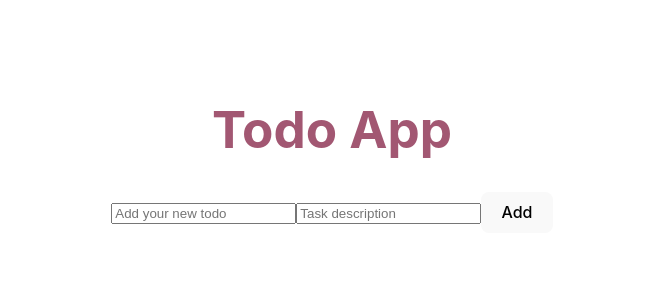
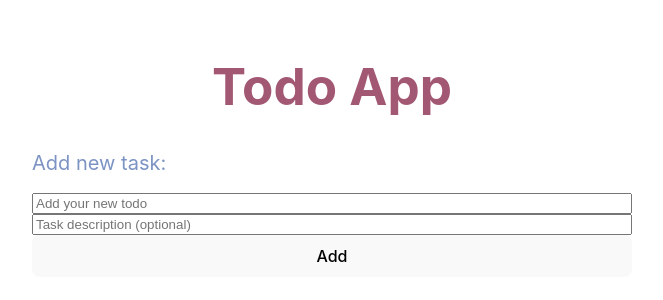
Before and after one commit to kiriasru/my-react-task-list, a React (Vite) app: page / in a window 1280 px wide. Shown: the part 242-542 px from the top of the page, without its empty margins (308-971 px from the left). Built offline with nearby package versions, Linux system fonts and the light colour scheme.

Commit message:
Se le han agregado estilos al trabajo

```diff
--- a/src/App.css
+++ b/src/App.css
@@ -9,3 +9,20 @@
     align-items: center;
     justify-content: center
 }
+
+.App {
+    width: 600px;
+}
+
+.container-form {
+    display: grid;
+    grid-template-columns: 1fr;
+
+}
+
+.subtitle {
+    font-size: 20px;
+    margin-bottom: 15px;
+    grid-column: 1 / -1;
+    color: #7C93C3;
+}
--- a/src/components/TaskForm.jsx
+++ b/src/components/TaskForm.jsx
@@ -4,12 +4,7 @@ import useTaskManager from '../hooks/useTaskManager';
 import { getStoredTasks, storeTasks } from '../utils/localStorage';
 
 const TaskForm = () => {
-  const [task, setTask] = useState({
-    text: '',
-    description: '',
-    completed: false,
-    isEditing: false,
-  });
+  const [task, setTask] = useState({ text: '', description: '', completed: false, isEditing: false });
   const { tasks, addTask, deleteTask, updateTask, setTasks } = useTaskManager([]);
 
   useEffect(() => {
@@ -22,19 +17,9 @@ const TaskForm = () => {
   }, [tasks]);
 
   const [taskNameError, setTaskNameError] = useState('');
-  const [taskDescError, setTaskDescError] = useState('');
 
   const handleAddTask = () => {
-    const isTitleEmpty = !task.text.trim();
-    const isDescriptionFilled = !!task.description.trim();
-
-    if (isTitleEmpty && isDescriptionFilled) {
-      setTaskDescError('Task must have a title.');
-      setTaskNameError('');
-    } else if (task.text.length < 3) {
-      setTaskNameError('Task name should be at least 3 characters long.');
-      setTaskDescError('');
-    } else {
+    if (task.text.length >= 3) {
       if (task.isEditing) {
         updateTask({ ...task });
         setTask({ text: '', description: '', completed: false, isEditing: false });
@@ -43,7 +28,8 @@ const TaskForm = () => {
         setTask({ text: '', description: '', completed: false, isEditing: false });
       }
       setTaskNameError('');
-      setTaskDescError('');
+    } else {
+      setTaskNameError('Task name should be at least 3 characters long.');
     }
   };
 
@@ -71,11 +57,6 @@ const TaskForm = () => {
       ...prevTask,
       [name]: value,
     }));
-    if (name === 'description' && !value.trim() && !task.text.trim()) {
-      setTaskDescError('Task must have a title.');
-    } else {
-      setTaskDescError('');
-    }
   };
 
   const handleTaskSubmit = (e) => {
@@ -89,7 +70,8 @@ const TaskForm = () => {
 
   return (
     <div>
-      <form onSubmit={handleTaskSubmit}>
+      <form className='container-form' onSubmit={handleTaskSubmit}>
+        <label className='subtitle'>Add new task:</label>
         <input
           type="text"
           placeholder="Add your new todo"
@@ -99,7 +81,7 @@ const TaskForm = () => {
         />
         <input
           type="text"
-          placeholder="Task description"
+          placeholder="Task description (optional)"
           name="description"
           value={task.description}
           onChange={handleTaskChange}
@@ -120,12 +102,6 @@ const TaskForm = () => {
         </div>
       )}
 
-      {taskDescError && (
-        <div className="error" style={{ color: 'red' }}>
-          {taskDescError}
-        </div>
-      )}
-
       <ul>
         {tasks.map((t, index) => (
           <li key={index}>
```
